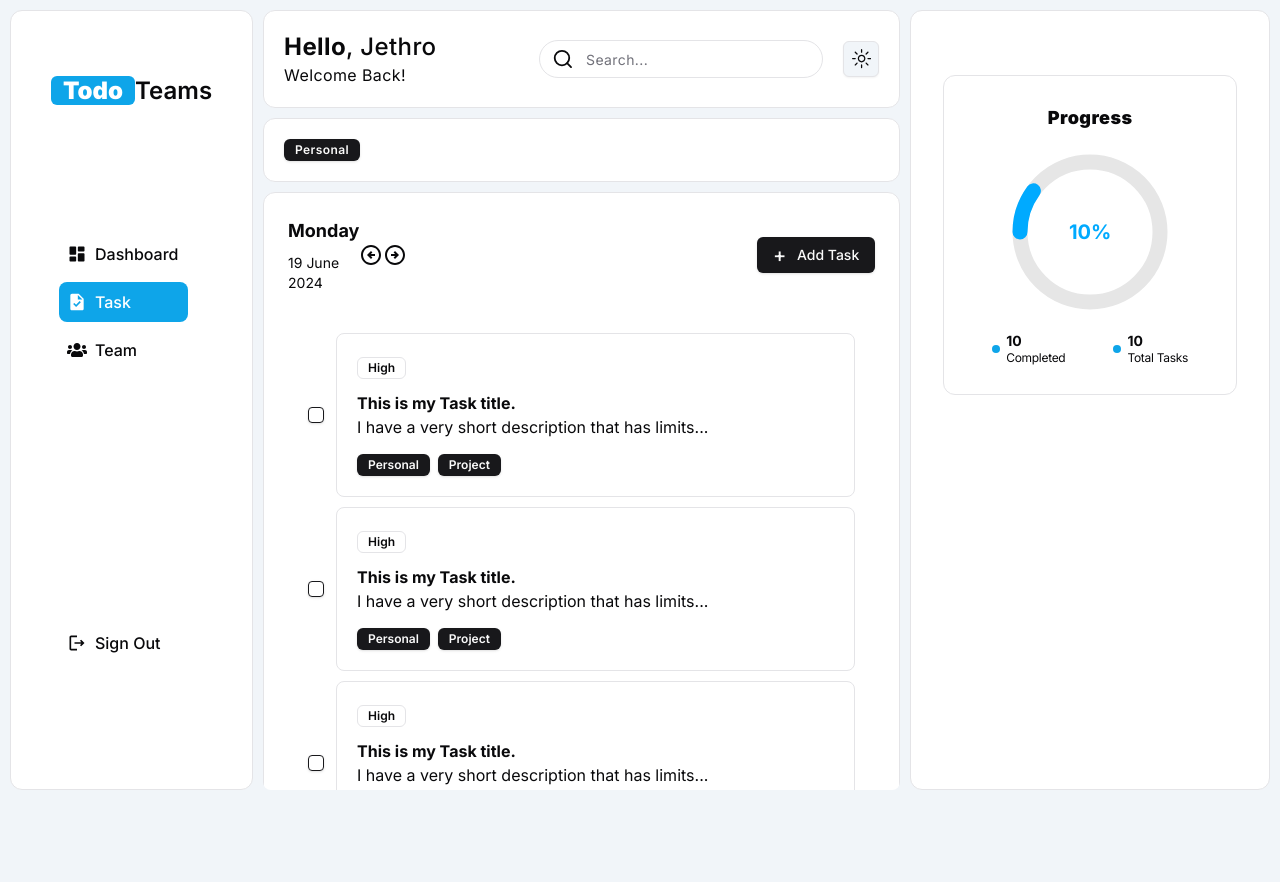
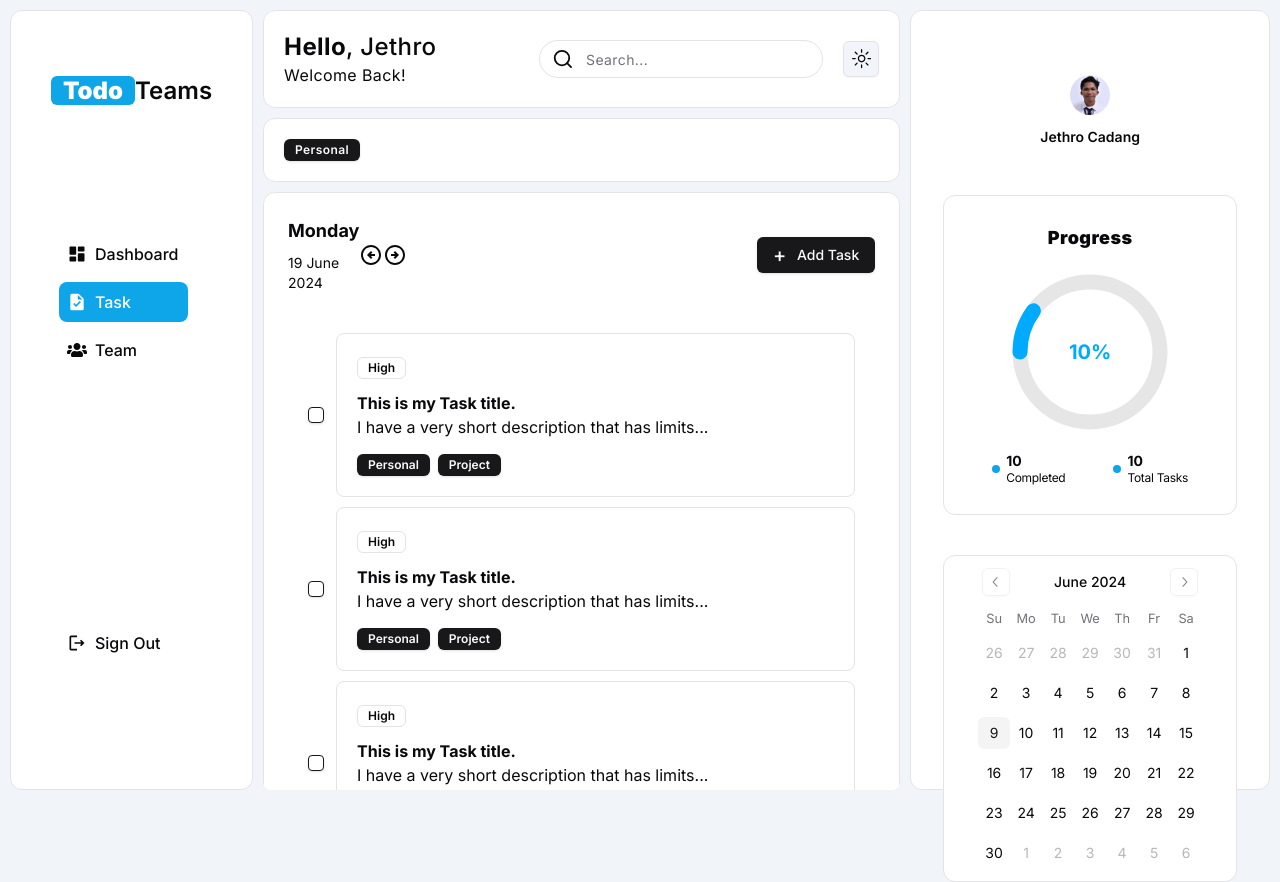
Before and after one commit to jethrocadang/next-todo-list, a Next.js app: page /tasks in a window 1280 px wide. Before the commit the page ends 800 px from the top, so only its background shows below. Built offline with nearby package versions, Linux system fonts and the light colour scheme.

Commit message:
sider:[done]

```diff
--- a/package.json
+++ b/package.json
@@ -9,6 +9,7 @@
     "lint": "next lint"
   },
   "dependencies": {
+    "@radix-ui/react-avatar": "^1.1.0",
     "@radix-ui/react-checkbox": "^1.0.4",
     "@radix-ui/react-dropdown-menu": "^2.0.6",
     "@radix-ui/react-icons": "^1.3.0",
--- a/src/app/tasks/_components/sider.tsx
+++ b/src/app/tasks/_components/sider.tsx
@@ -1,48 +1,25 @@
 "use client";
 
 import Link from "next/link";
-import { RiDashboardFill } from "react-icons/ri";
-import { MdTask, MdOutlineLogout } from "react-icons/md";
-import { FaUsers } from "react-icons/fa";
-import { usePathname } from "next/navigation";
 import { Card } from "@/components/ui/card";
-import CircularProgressBar from "@/components/circular-progress/circular-progress";
+import ProgressCard from "@/components/progress-card";
+import { Calendar } from "@/components/ui/calendar";
+import { Avatar, AvatarFallback, AvatarImage } from "@/components/ui/avatar";
 
 const TaskSider = () => {
-  const pathname = usePathname();
-
-  const hiddenNav = ["/"];
-
-  if (hiddenNav.includes(pathname)) {
-    return null;
-  }
-
   return (
     <aside className="h-full rounded-md py-2.5">
       <Card className="flex h-full flex-col px-8 pt-16">
-        <Card>
-          <div className="flex flex-col items-center space-y-5 px-12 py-7">
-            <p className="text-lg font-black tracking-wide">Progress</p>
-            <CircularProgressBar percentage={10} />
-            <div className="flex gap-12 text-sm">
-              <div className="flex items-center gap-1.5">
-                <div className="h-2 w-2 rounded-full bg-sky-500" />
-                <div className="leading-tight">
-                  <p className="font-bold">10</p>
-                  <p className="text-xs tracking-tight">Completed</p>
-                </div>
-              </div>
-              <div className="flex items-center gap-1.5">
-                <div className="h-2 w-2 rounded-full bg-sky-500" />
-                <div className="leading-tight">
-                  <p className="font-bold">10</p>
-                  <p className="w-full text-nowrap text-xs tracking-tight">
-                    Total Tasks
-                  </p>
-                </div>
-              </div>
-            </div>
-          </div>
+        <div className="flex flex-col items-center mb-12 gap-3">
+          <Avatar>
+            <AvatarImage src="/avatar.jpg" />
+            <AvatarFallback>JC</AvatarFallback>
+          </Avatar>
+          <p className="tracking-normal text-sm font-semibold">Jethro Cadang</p>
+        </div>
+        <ProgressCard />
+        <Card className="mt-10">
+          <Calendar className="flex justify-center" />
         </Card>
       </Card>
     </aside>
--- /dev/null
+++ b/src/components/progress-card.tsx
@@ -0,0 +1,34 @@
+import { Card } from "./ui/card"
+import CircularProgressBar from "@/components/circular-progress/circular-progress";
+
+
+const ProgressCard = () => {
+    return (
+        <Card>
+        <div className="flex flex-col items-center space-y-5 px-12 py-7">
+          <p className="text-lg font-black tracking-wide">Progress</p>
+          <CircularProgressBar percentage={10} />
+          <div className="flex gap-12 text-sm">
+            <div className="flex items-center gap-1.5">
+              <div className="h-2 w-2 rounded-full bg-sky-500" />
+              <div className="leading-tight">
+                <p className="font-bold">10</p>
+                <p className="text-xs tracking-tight">Completed</p>
+              </div>
+            </div>
+            <div className="flex items-center gap-1.5">
+              <div className="h-2 w-2 rounded-full bg-sky-500" />
+              <div className="leading-tight">
+                <p className="font-bold">10</p>
+                <p className="w-full text-nowrap text-xs tracking-tight">
+                  Total Tasks
+                </p>
+              </div>
+            </div>
+          </div>
+        </div>
+      </Card>
+    )
+}
+
+export default ProgressCard;
--- /dev/null
+++ b/src/components/ui/avatar.tsx
@@ -0,0 +1,50 @@
+"use client"
+
+import * as React from "react"
+import * as AvatarPrimitive from "@radix-ui/react-avatar"
+
+import { cn } from "@/lib/utils"
+
+const Avatar = React.forwardRef<
+  React.ElementRef<typeof AvatarPrimitive.Root>,
+  React.ComponentPropsWithoutRef<typeof AvatarPrimitive.Root>
+>(({ className, ...props }, ref) => (
+  <AvatarPrimitive.Root
+    ref={ref}
+    className={cn(
+      "relative flex h-10 w-10 shrink-0 overflow-hidden rounded-full",
+      className
+    )}
+    {...props}
+  />
+))
+Avatar.displayName = AvatarPrimitive.Root.displayName
+
+const AvatarImage = React.forwardRef<
+  React.ElementRef<typeof AvatarPrimitive.Image>,
+  React.ComponentPropsWithoutRef<typeof AvatarPrimitive.Image>
+>(({ className, ...props }, ref) => (
+  <AvatarPrimitive.Image
+    ref={ref}
+    className={cn("aspect-square h-full w-full", className)}
+    {...props}
+  />
+))
+AvatarImage.displayName = AvatarPrimitive.Image.displayName
+
+const AvatarFallback = React.forwardRef<
+  React.ElementRef<typeof AvatarPrimitive.Fallback>,
+  React.ComponentPropsWithoutRef<typeof AvatarPrimitive.Fallback>
+>(({ className, ...props }, ref) => (
+  <AvatarPrimitive.Fallback
+    ref={ref}
+    className={cn(
+      "flex h-full w-full items-center justify-center rounded-full bg-muted",
+      className
+    )}
+    {...props}
+  />
+))
+AvatarFallback.displayName = AvatarPrimitive.Fallback.displayName
+
+export { Avatar, AvatarImage, AvatarFallback }
```
Also changed, not shown: public/avatar.jpg (added), 1 other file (tests, documents, lock files or other folders).
